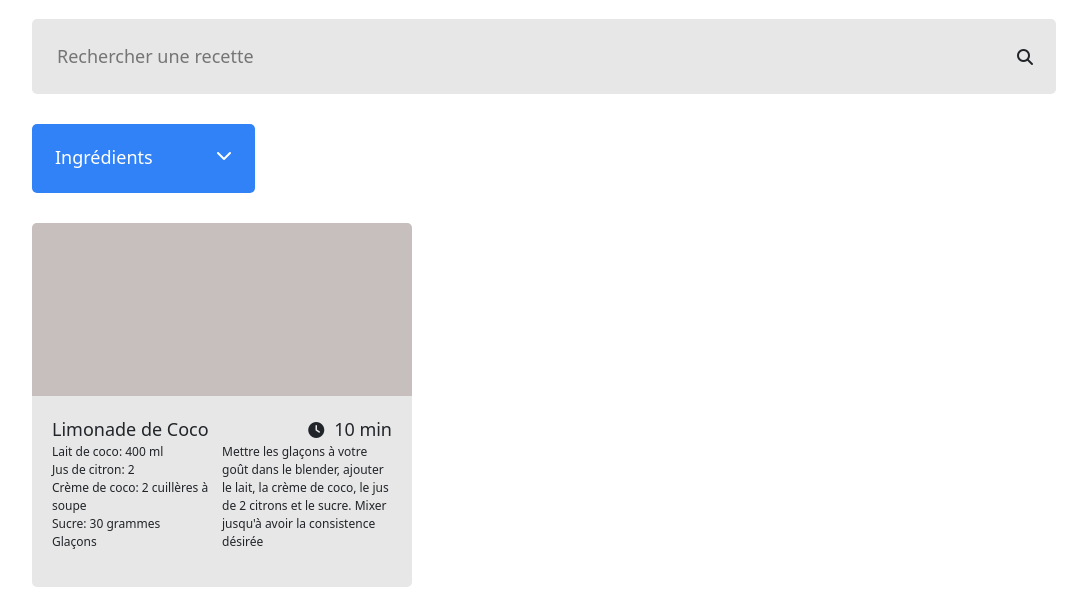
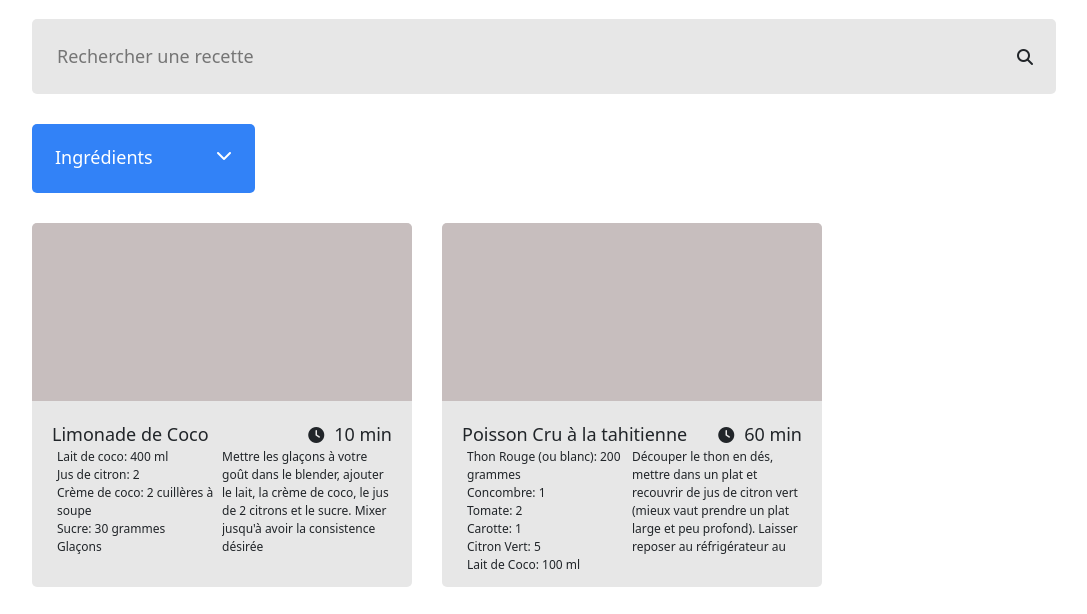
Before and after one commit to JustineLo/P7, a plain HTML site: page index.html in a window 1280 px wide. Shown: the part 155-769 px from the top of the page, without its empty margins (96-1183 px from the left). Drawn offline with nearby package versions, Linux system fonts and the light colour scheme.

Commit message:
recipes style

```diff
--- a/script.js
+++ b/script.js
@@ -53,7 +53,7 @@ async function displayOneRecipe(recipe) {
 
 async function init() {
     initFiltersContainers()
-    displayOneRecipe(recipes[0])
+    recipes.map(recipe => displayOneRecipe(recipe))
 }
 
 init()
--- a/style.css
+++ b/style.css
@@ -100,6 +100,13 @@ header h1 {
     z-index: 1000;
 }
 
+#recipes-section {
+    display: flex;
+    flex-wrap: wrap;
+    gap: 30px;
+    width: 100%;
+}
+
 .recipe-container {
     display: flex;
     flex-direction: column;
@@ -111,7 +118,7 @@ header h1 {
 }
 
 .recipe-img {
-    height: 50%;
+    height: 178px;
     background-color: var(--brown);
 }
 
@@ -139,16 +146,22 @@ header h1 {
 .recipe-body {
     display: flex;
     width: 100%;
+    height: 109px;
 }
 
 .recipe-ingredients{
     font-size: 12px;
     width: 50%;
+    height: 100%;
     box-sizing: border-box;
+    padding-left: 5px;
 }
 
 .recipe-description {
     width: 50%;
+    height: 100%;
+    overflow: hidden;
+    text-overflow: ellipsis;
 }
 
 .recipe-description p {
```
